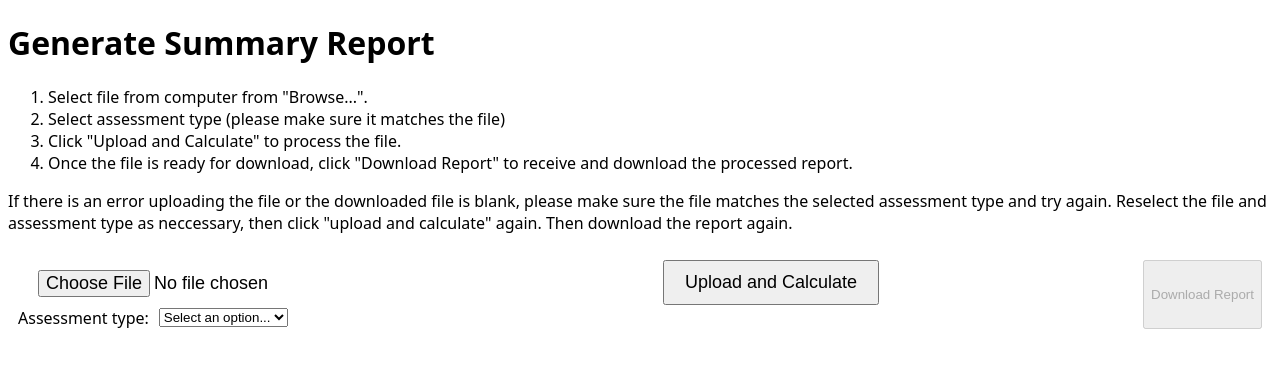
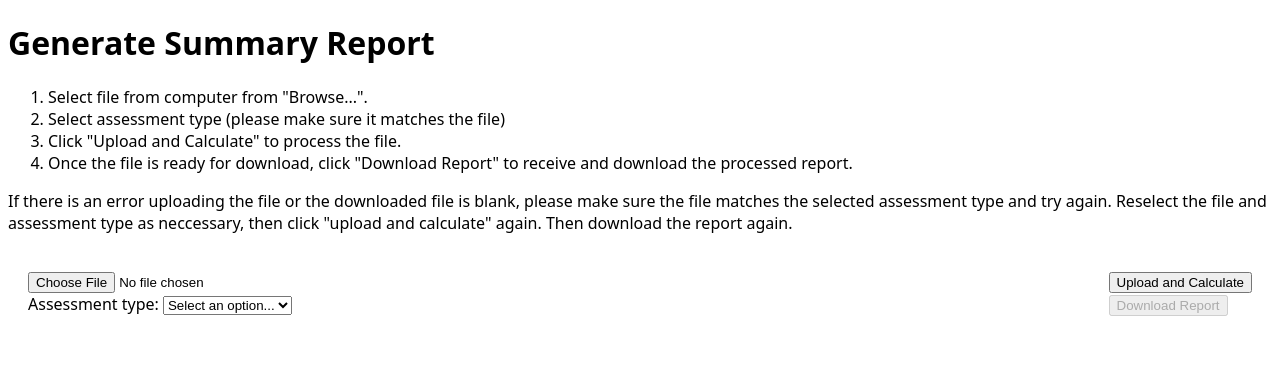
Before and after one commit to aurelieschool/skillstrace-calculator, a Flask app: page / in a window 1280 px wide. Shown: the top 368 px of the page. Run offline with Flask 3, Linux system fonts and the light colour scheme.

Commit message:
working now

```diff
--- a/app/app.py
+++ b/app/app.py
@@ -17,6 +17,9 @@ from openpyxl.styles import NamedStyle
 app = Flask(__name__)
 
 file_status = {"ready": False, "data": None}
+
+# TODO: CLEAR CACHES WHEN THE PERSON RELOADS THE PAGE !!!
+# TODO: DON'T ENABLE DOWNLOAD BUTTON UNTIL IT'S ACTUALLY READY (NOT JUST FILE STATUS READY)
 
 
 @app.route("/")
@@ -82,29 +85,26 @@ def download():
     if file_status["ready"]:
         df = pd.DataFrame(file_status["data"])
 
-        # Create a buffer to store the Excel file in memory
         buffer = io.BytesIO()
 
-        # Define a percentage style
         percent_style = NamedStyle(name="percent", number_format="0%")
 
-        # Write the dataframe to Excel
+        # write the df to Excel
         with pd.ExcelWriter(buffer, engine="openpyxl") as writer:
             df.to_excel(writer, index=True, sheet_name="Sheet1")
             worksheet = writer.sheets["Sheet1"]
 
-            # Apply the percentage style to 'Value' column
+            # apply the percentage style to 'Value' column
             for row in worksheet.iter_rows(
                 min_row=2, min_col=2, max_col=2, max_row=worksheet.max_row
-            ):  # assuming Value is the second column and you have a header row
+            ):
                 for cell in row:
                     if isinstance(
                         cell.value, float
-                    ):  # assuming your percentages are floats like 0.75 for 75%
-                        # cell.value *= 100  # convert to percentage
+                    ):  # assuming percentages are floats like 0.75 for 75%
                         cell.style = percent_style
 
-            # Auto-size columns
+            # auto-size columns
             for column in worksheet.columns:
                 max_length = 0
                 column = [cell for cell in column]
@@ -119,7 +119,7 @@ def download():
                     column[0].column_letter
                 ].width = adjusted_width
 
-        # Go back to the start of the buffer
+        # back to the start of the buffer
         buffer.seek(0)
 
         return send_file(
--- a/app/calc.py
+++ b/app/calc.py
@@ -189,7 +189,6 @@ def score_by_skill(assessment_type, avg_by_question):
         score = get_skill_average(qnum_dict[key], avg_by_question)
         scores_by_skill[key] = score
 
-    print(scores_by_skill)
     return scores_by_skill
 
 
--- a/app/static/main.js
+++ b/app/static/main.js
@@ -30,7 +30,8 @@ function processFile() {
 }
 
 function enableDownloadButton() {
-    document.getElementById("downloadButton").disabled = false;
+    document.getElementById("download-button").disabled = false;
+    document.getElementById("download-text").hidden = false;
 }
 
 
@@ -40,7 +41,6 @@ function checkFileStatus() {
         .then(handleFileStatusResponse);
 }
 
-checkFileStatus();
 
 // handle backend response FOR FILE DOWNLOAD
 function handleFileStatusResponse(response) {
@@ -65,3 +65,5 @@ function downloadButtonFunction() {
     // Optional: Remove the link from the DOM after the download is initiated
     document.body.removeChild(link);
 }
+
+checkFileStatus();
--- a/app/static/styles/stylesheet.css
+++ b/app/static/styles/stylesheet.css
@@ -1,45 +1,22 @@
 body {
-   font-family:system-ui, -apple-system, BlinkMacSystemFont, 'Segoe UI', Roboto, Oxygen, Ubuntu, Cantarell, 'Open Sans', 'Helvetica Neue', sans-serif
+   font-family: system-ui, -apple-system, BlinkMacSystemFont, 'Segoe UI', Roboto, Oxygen, Ubuntu, Cantarell, 'Open Sans', 'Helvetica Neue', sans-serif;
 }
 
 .flex-container {
-   display:flex;
+   display: flex;
    justify-content: space-between;
-   align-items: left;
+   align-items: flex-start;
    padding: 10px;
 }
 
-.uploadbutton {
-   flex:1;
+#upload-and-download-button {
+   display: flex;
+   flex-direction: column;
+   justify-content: center;
 }
 
-.upload-section {
-   flex:1;
+#upload-section {
+   display: flex;
+   flex-direction: column;
+
 }
-
-.downloadButton {
-   flex:1;
-}
-
-.input-section {
-   display: flex;
-   justify-content: space-between;
-   align-items: center;
-   margin-bottom: 20px; /* Provides space between the inputs and the upload button */
-}
-
-#upload-section input[type="file"],
-#uploadbutton input[type="button"] {
-   font-size: 18px; /* Enlarging the text size */
-   padding: 10px 20px; /* Providing padding to make buttons bigger */
-   cursor: pointer;
-}
-
-#dropdown-menu {
-   display: flex;
-   align-items: center;
-}
-
-#dropdown-menu select {
-   margin-left: 10px;
-}
--- a/app/templates/index.html
+++ b/app/templates/index.html
@@ -25,7 +25,7 @@
     </p>
 
     <div class="flex-container">
-      <div id="upload-section">
+      <div id="upload-section" class="flex-container">
         <form id="uploadForm" enctype="multipart/form-data">
           <input type="file" name="fileInput" id="fileInput" />
         </form>
@@ -48,17 +48,19 @@
         </div>
       </div>
 
-      <div id="uploadbutton">
-        <input
-          type="button"
-          value="Upload and Calculate"
-          onclick="processFile()"
-        />
+      <div class="flex-container" id="upload-and-download-button">
+        <div id="upload-button-div">
+          <button id="upload-button" onclick="processFile()"> Upload and Calculate </button>
+        </div>
+
+        <div id "download-button-div">
+          <button id="download-button"
+            onclick="downloadButtonFunction()"
+            disabled> Download Report</button>
+          <p id="download-text" hidden> Download ready! </p>
+        </div>
       </div>
 
-      <button id="downloadButton" onclick="downloadButtonFunction()" disabled>
-        Download Report
-      </button>
     </div>
 
     <script src="../static/main.js"></script>
```
